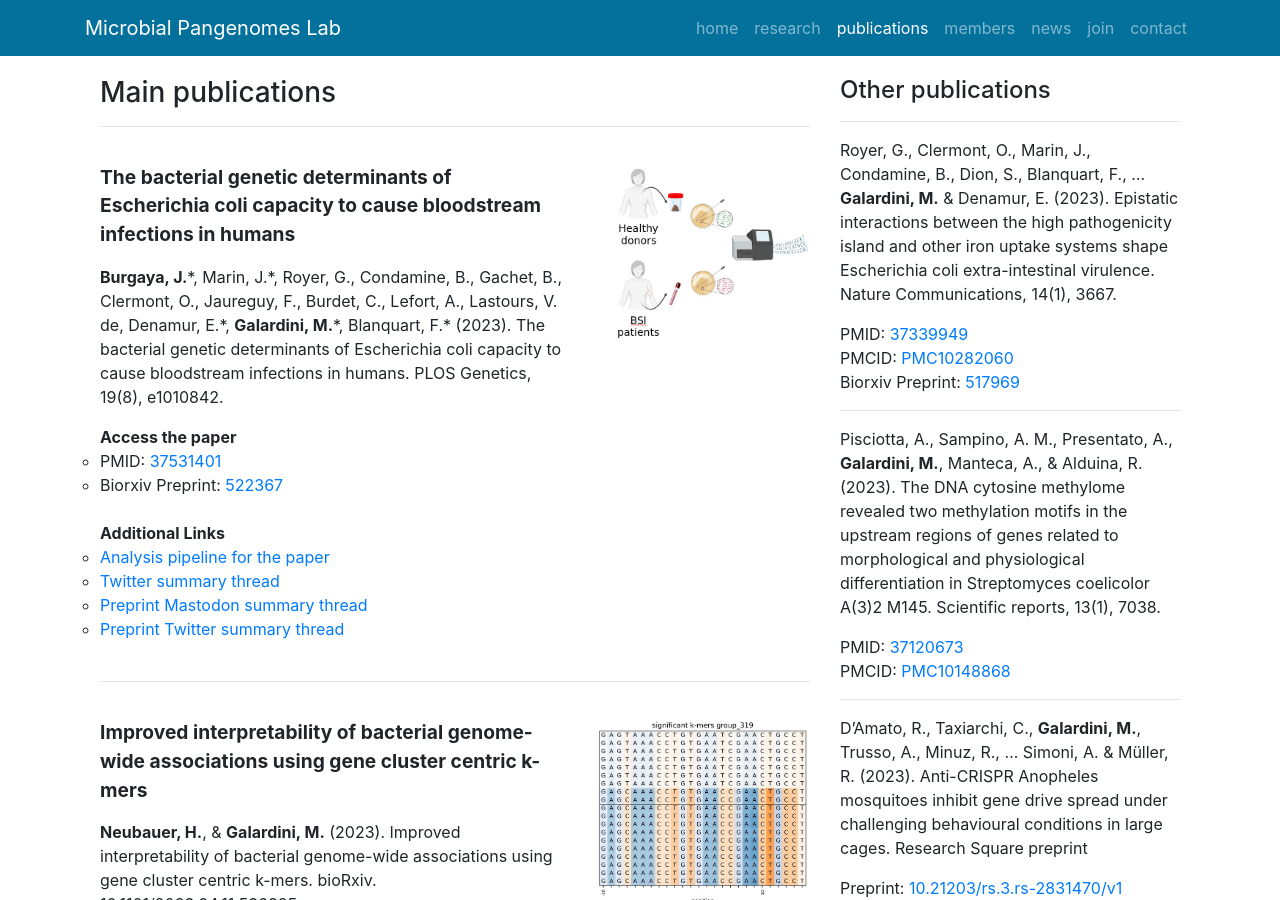
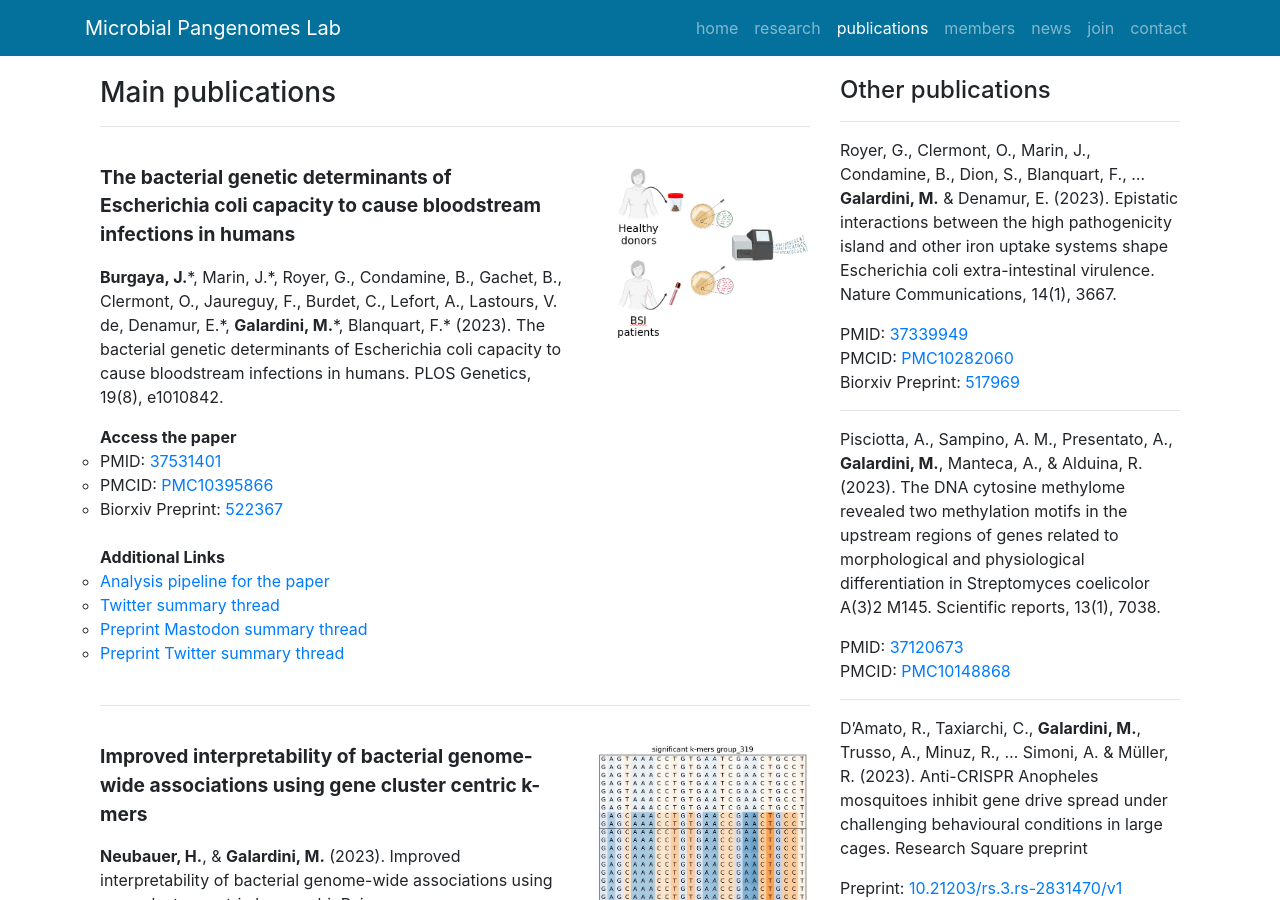
Before and after one commit to microbial-pangenomes-lab/microbial-pangenomes-lab.github.io, a Jekyll site: the page built from publications/index.html, in a window 1280 px wide and 900 px high. Built offline with Jekyll 4.4.1, drawn with Linux system fonts in a browser that asks for light colours; nearby versions of some CDN libraries; comment, search, counter and statistics services are not loaded.

Commit message:
Add PMCID for last paper

```diff
--- a/_data/publications.yml
+++ b/_data/publications.yml
@@ -51,7 +51,7 @@
    date: '202308'
    image: '/static/img/pub/burgaya_2023.jpg'
    pmid: '37531401'
-   #pmcid: 'PMC8946752'
+   pmcid: 'PMC10395866'
    biorxiv: '2022.12.31.522367'
    links:
      - name: Analysis pipeline for the paper
```
